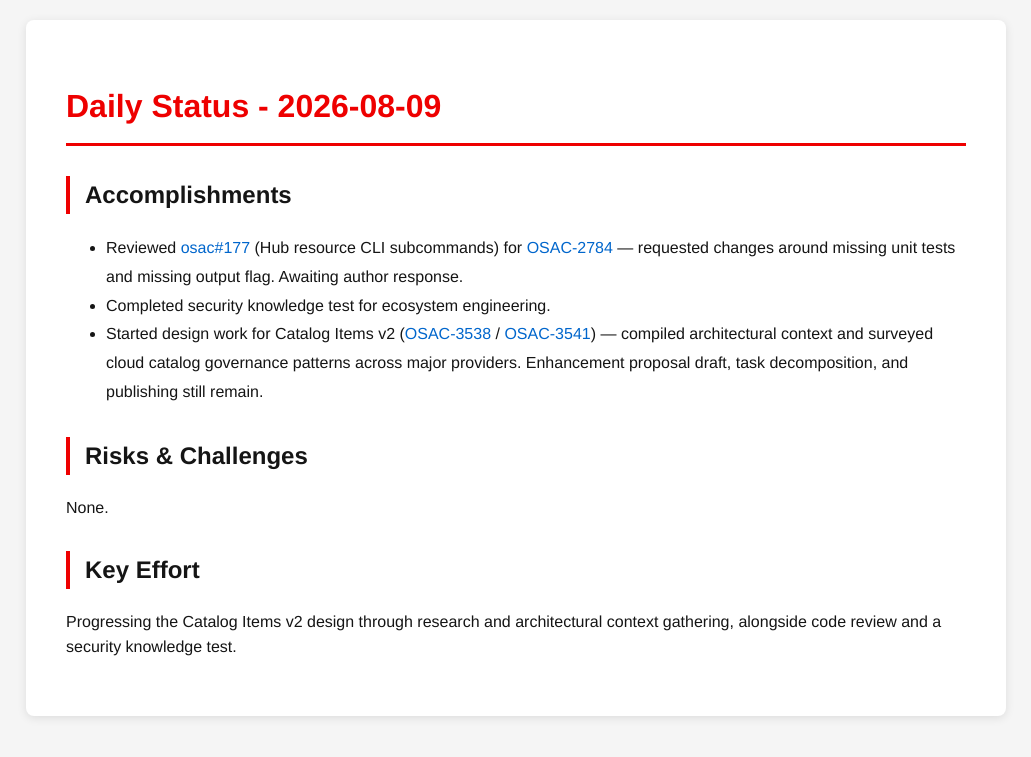
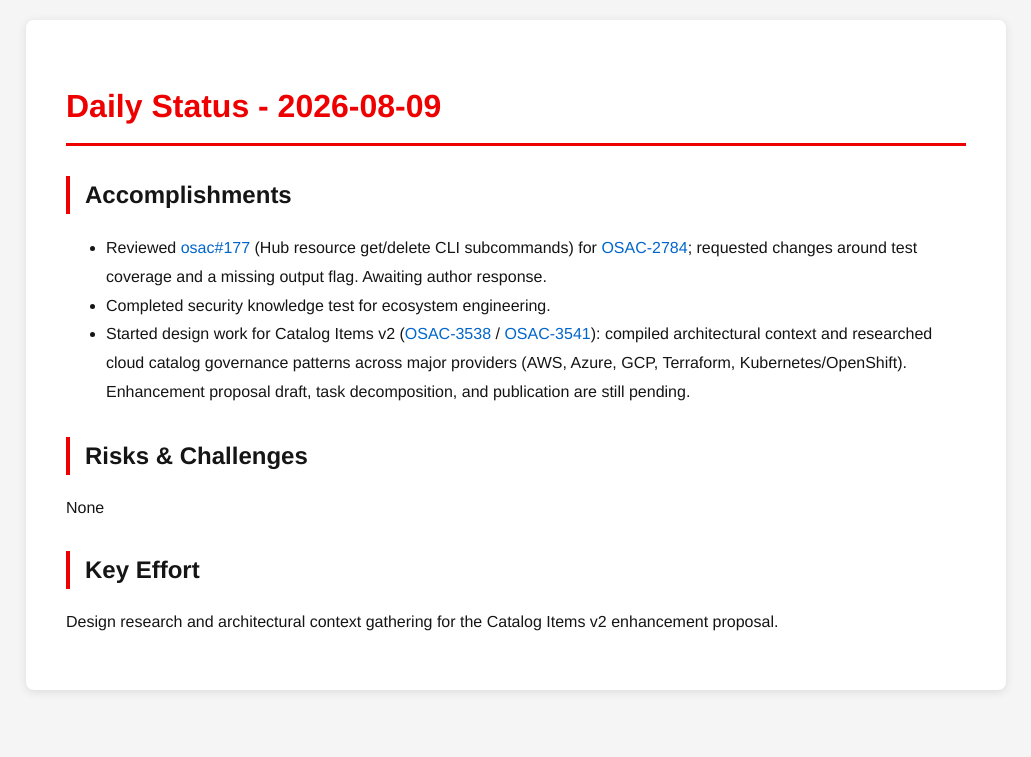
Before and after one commit to tzvatot/daily-status, a Jekyll site: the page built from 2026-08-09.md, in a window 1280 px wide. Shown: the top 757 px of the page, without its empty margins (124-1155 px from the left). Built offline with Jekyll 4.4.1, drawn with Linux system fonts in a browser that asks for light colours.

Commit message:
Daily status update - 2026-08-09

```diff
--- a/2026-08-09.md
+++ b/2026-08-09.md
@@ -7,12 +7,12 @@
 # Daily Status - 2026-08-09
 
 ## Accomplishments
-- Reviewed [osac#177](https://github.com/osac-project/osac/pull/177) (Hub resource CLI subcommands) for [OSAC-2784](https://redhat.atlassian.net/browse/OSAC-2784) — requested changes around missing unit tests and missing output flag. Awaiting author response.
+- Reviewed [osac#177](https://github.com/osac-project/osac/pull/177) (Hub resource get/delete CLI subcommands) for [OSAC-2784](https://redhat.atlassian.net/browse/OSAC-2784); requested changes around test coverage and a missing output flag. Awaiting author response.
 - Completed security knowledge test for ecosystem engineering.
-- Started design work for Catalog Items v2 ([OSAC-3538](https://redhat.atlassian.net/browse/OSAC-3538) / [OSAC-3541](https://redhat.atlassian.net/browse/OSAC-3541)) — compiled architectural context and surveyed cloud catalog governance patterns across major providers. Enhancement proposal draft, task decomposition, and publishing still remain.
+- Started design work for Catalog Items v2 ([OSAC-3538](https://redhat.atlassian.net/browse/OSAC-3538) / [OSAC-3541](https://redhat.atlassian.net/browse/OSAC-3541)): compiled architectural context and researched cloud catalog governance patterns across major providers (AWS, Azure, GCP, Terraform, Kubernetes/OpenShift). Enhancement proposal draft, task decomposition, and publication are still pending.
 
 ## Risks & Challenges
-None.
+None
 
 ## Key Effort
-Progressing the Catalog Items v2 design through research and architectural context gathering, alongside code review and a security knowledge test.
+Design research and architectural context gathering for the Catalog Items v2 enhancement proposal.
```
